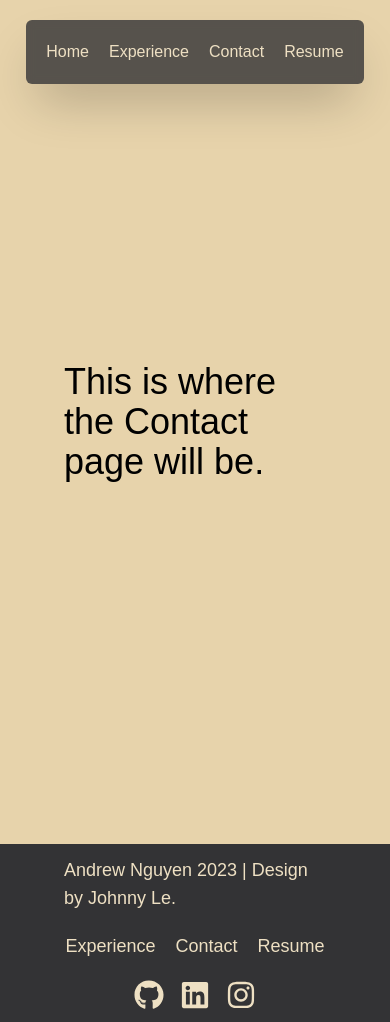
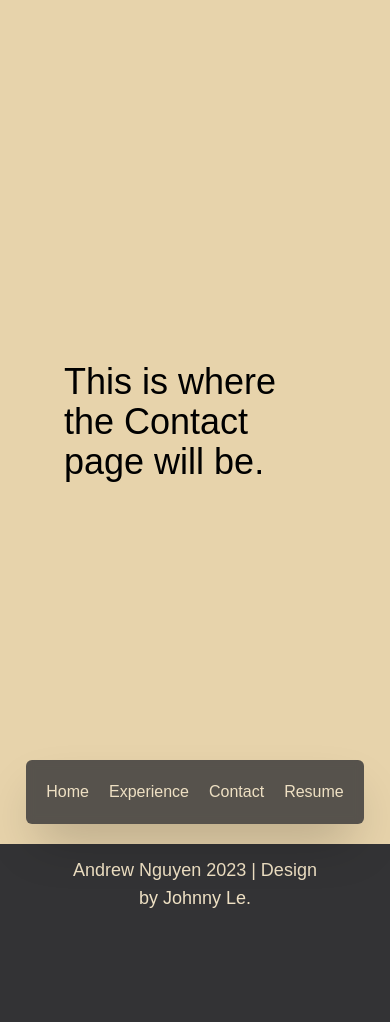
Before and after one commit to AndrewN2001/portfolio, a React (Create React App) app: page /contact in a window 390 px wide. Built offline with nearby package versions, Linux system fonts and the light colour scheme; a web font is replaced by a local one.

Commit message:
more mobile optimization

```diff
--- a/package.json
+++ b/package.json
@@ -1,7 +1,7 @@
 {
-  "name": "portfolio_2",
+  "name": "portfolio",
   "version": "0.1.0",
-  "homepage": "https://andrewn2001.github.io/portfolio_2",
+  "homepage": "https://andrewn2001.github.io/portfolio",
   "private": true,
   "dependencies": {
     "@testing-library/jest-dom": "^5.17.0",
--- a/src/App.js
+++ b/src/App.js
@@ -26,7 +26,7 @@ function App() {
 
         <div id="projects">
           <h1 className='text-[#333335] font-satoshi font-bold italic text-4xl pt-10'>Projects</h1>
-          <div id="project_container" className='grid grid-cols-4 grid-rows-1 pt-6'>
+          <div id="project_container" className='grid grid-cols-1 grid-rows-4 md:grid-cols-4 md:grid-rows-1 pt-6'>
             <Link to='/project-one' className='bg-[#31539C] text-[#EEE0C3] text-lg hover:bg-[#223A6D] aspect-square flex justify-center items-center'>Project 1</Link>
             <Link to='/project-two' className='bg-[#31539C] text-[#EEE0C3] text-lg hover:bg-[#223A6D] aspect-square flex justify-center items-center'>Project 2</Link>
             <Link to='/project-three' className='bg-[#31539C] text-[#EEE0C3] text-lg hover:bg-[#223A6D] aspect-square flex justify-center items-center'>Project 3</Link>
--- a/src/components/footer.js
+++ b/src/components/footer.js
@@ -5,13 +5,13 @@ import { FaGithub, FaLinkedin, FaInstagram } from "react-icons/fa";
 export default function Footer(){
     return(
         <div className="h-min w-full bg-[#333335] text-[#EEE0C3] gap-5 py-3 md:py-7 font-satoshi flex flex-col md:flex-row justify-between px-16 items-center text-lg md:text-xl">
-            <h1>Andrew Nguyen 2023 | Design by <a href="https://johnnyle.io/" target="_blank" rel="noopener noreferrer">Johnny Le.</a></h1>
-            <div className="flex gap-5">
+            <h1 className="text-center">Andrew Nguyen 2023 | Design by <a href="https://johnnyle.io/" target="_blank" rel="noopener noreferrer">Johnny Le.</a></h1>
+            <div className="md:visible invisible flex gap-5">
                 <Link to='/experience'>Experience</Link>
                 <Link to='/contact'>Contact</Link>
                 <a href="/December2023_Resume.pdf" target="_blank" download>Resume</a>
             </div>
-            <div className="flex gap-4 text-3xl">
+            <div className="md:visible invisible flex gap-4 text-3xl">
                 <a href="https://github.com/AndrewN2001" target="_blank" rel="noopener noreferrer">
                     <FaGithub/>
                 </a>
--- a/src/components/taskbar.js
+++ b/src/components/taskbar.js
@@ -3,13 +3,20 @@ import { Link } from "react-router-dom";
 
 export default function Taskbar(){
     return(
-        <div className="flex justify-center">
+        <div className="flex">
             <div id="name" className="invisible md:visible fixed z-20 font-satoshi p-5 mt-5 ml-16 md:top-0 md:left-0 rounded-md shadow-2xl bg-[#333335]/80 backdrop-blur-sm">
                 <span className="text-[#EEE0C3]">Andrew Nguyen</span>
             </div>
 
-            <div id="info" className="md:right-0 md:top-0 sm:my-5 sm:mx-16 ml-auto mt-5 mr-auto fixed z-20 flex gap-5 w-min text-[#EEE0C3] font-satoshi p-5 rounded-md shadow-2xl bg-[#333335]/80 backdrop-blur-sm">
-                <Link to="/portfolio_2">Home</Link>
+            <div id="info" className="md:visible invisible z-20 fixed right-0 top-0 flex mt-5 md:mr-16 ml-auto mr-auto gap-5 w-min h-min text-[#EEE0C3] font-satoshi p-5 rounded-md shadow-2xl bg-[#333335]/80 backdrop-blur-sm">
+                <Link to="/portfolio">Home</Link>
+                <Link to='/experience'>Experience</Link>
+                <Link to="/contact">Contact</Link>
+                <a href="/December2023_Resume.pdf" target="_blank" download>Resume</a>
+            </div>
+
+            <div id="info" className="visible md:invisible z-20 fixed inset-x-0 bottom-0 ml-auto mr-auto mb-5 flex gap-5 w-min h-min text-[#EEE0C3] font-satoshi p-5 rounded-md shadow-2xl bg-[#333335]/80 backdrop-blur-sm">
+                <Link to="/portfolio">Home</Link>
                 <Link to='/experience'>Experience</Link>
                 <Link to="/contact">Contact</Link>
                 <a href="/December2023_Resume.pdf" target="_blank" download>Resume</a>
--- a/src/index.js
+++ b/src/index.js
@@ -14,7 +14,7 @@ import {
 
 const router = createBrowserRouter([
   {
-    path: '/portfolio_2',
+    path: '/portfolio',
     element: <App/>
   },
   {
```
Also changed, not shown: 1 other file (tests, documents, lock files or other folders).
